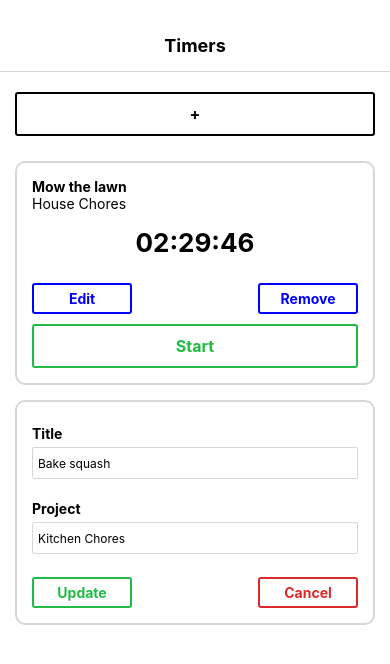
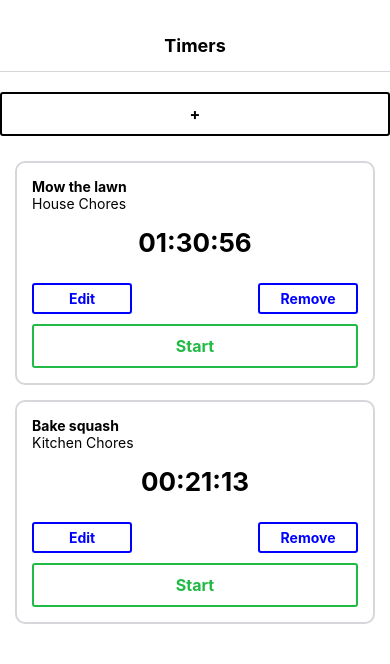
Before and after one commit to uzerp2/timeTrackingV2, a React Native app: screen / in a window 390 px wide. Shown: the top 664 px of the page. Built offline with nearby package versions, Linux system fonts and the light colour scheme.

Commit message:
// 2-ой урок

```diff
--- a/App.js
+++ b/App.js
@@ -61,40 +61,125 @@
 
 
 
-////////////////////////////////////////////////////////////////////////////////////////
-// 1-ый урок
+// ////////////////////////////////////////////////////////////////////////////////////////
+// // 1-ый урок
 
 
+// import React from 'react';
+
+// import { StyleSheet, View, ScrollView, Text } from 'react-native';
+
+// import EditableTimer from './src/time-tracking/1/components/EditableTimer';
+// import ToggleableTimerForm from './src/time-tracking/1/components/ToggleableTimerForm';
+
+// export default class App extends React.Component {
+//   render() {
+//     return (
+//       <View style={styles.appContainer}>
+//         <View style={styles.titleContainer}>
+//           <Text style={styles.title}>Timers</Text>
+//         </View>
+//         <ScrollView style={styles.timerList}>
+//           <ToggleableTimerForm isOpen={false} />
+//           <EditableTimer
+//             id="1"
+//             title="Mow the lawn"
+//             project="House Chores"
+//             elapsed="8986300"
+//             isRunning
+//           />
+//           <EditableTimer
+//             id="2"
+//             title="Bake squash"
+//             project="Kitchen Chores"
+//             elapsed="3890985"
+//             editFormOpen
+//           />
+//         </ScrollView>
+//       </View>
+//     );
+//   }
+// }
+
+// const styles = StyleSheet.create({
+//   appContainer: {
+//     flex: 1,
+//   },
+//   titleContainer: {
+//     paddingTop: 35,
+//     paddingBottom: 15,
+//     borderBottomWidth: 1,
+//     borderBottomColor: '#D6D7DA',
+//   },
+//   title: {
+//     fontSize: 18,
+//     fontWeight: 'bold',
+//     textAlign: 'center',
+//   },
+//   timerList: {
+//     paddingBottom: 15,
+//   },
+// });
+
+
+
+
+
+
+
+////////////////////////////////////////////////////////////////////////////////////////
+// 2-ый урок
+
 import React from 'react';
+import uuidv4 from 'uuid/v4';
 
 import { StyleSheet, View, ScrollView, Text } from 'react-native';
 
-import EditableTimer from './src/time-tracking/1/components/EditableTimer';
-import ToggleableTimerForm from './src/time-tracking/1/components/ToggleableTimerForm';
+import EditableTimer from './src/time-tracking/2/components/EditableTimer';
+import ToggleableTimerForm from './src/time-tracking/2/components/ToggleableTimerForm';
 
 export default class App extends React.Component {
+  state = {
+    timers: [
+      {
+        title: 'Mow the lawn',
+        project: 'House Chores',
+        id: uuidv4(),
+        elapsed: 5456099,
+        isRunning: true,
+      },
+      {
+        title: 'Bake squash',
+        project: 'Kitchen Chores',
+        id: uuidv4(),
+        elapsed: 1273998,
+        isRunning: false,
+      },
+    ],
+  };
+
   render() {
+    const { timers } = this.state;
+
     return (
       <View style={styles.appContainer}>
         <View style={styles.titleContainer}>
           <Text style={styles.title}>Timers</Text>
         </View>
         <ScrollView style={styles.timerList}>
-          <ToggleableTimerForm isOpen={false} />
-          <EditableTimer
-            id="1"
-            title="Mow the lawn"
-            project="House Chores"
-            elapsed="8986300"
-            isRunning
-          />
-          <EditableTimer
-            id="2"
-            title="Bake squash"
-            project="Kitchen Chores"
-            elapsed="3890985"
-            editFormOpen
-          />
+          <ToggleableTimerForm />
+          {timers.map(
+            ({ title, project, id, elapsed, isRunning }) => (
+              <EditableTimer
+                key={id}
+                id={id}
+                title={title}
+                project={project}
+                elapsed={elapsed}
+                isRunning={isRunning}
+              />
+            ),
+          )}
         </ScrollView>
       </View>
     );
--- a/src/time-tracking/2/components/Timer.js
+++ b/src/time-tracking/2/components/Timer.js
@@ -1,7 +1,7 @@
 import React from 'react';
 import { StyleSheet, View, Text } from 'react-native';
 
-import { millisecondsToHuman } from '../utils/TimerUtils';
+import { millisecondsToHuman } from '../../utils/TimerUtils';
 import TimerButton from './TimerButton';
 
 export default function Timer({ title, project, elapsed }) {
```
